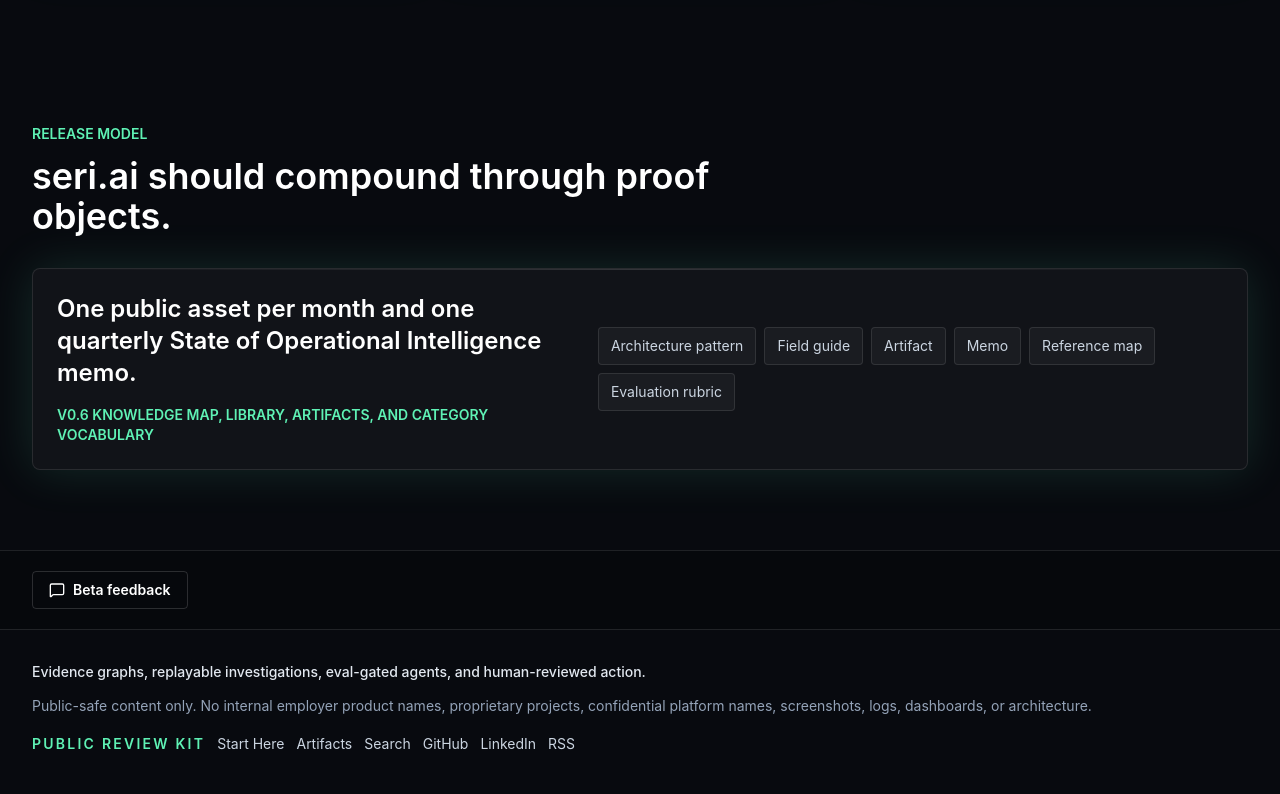
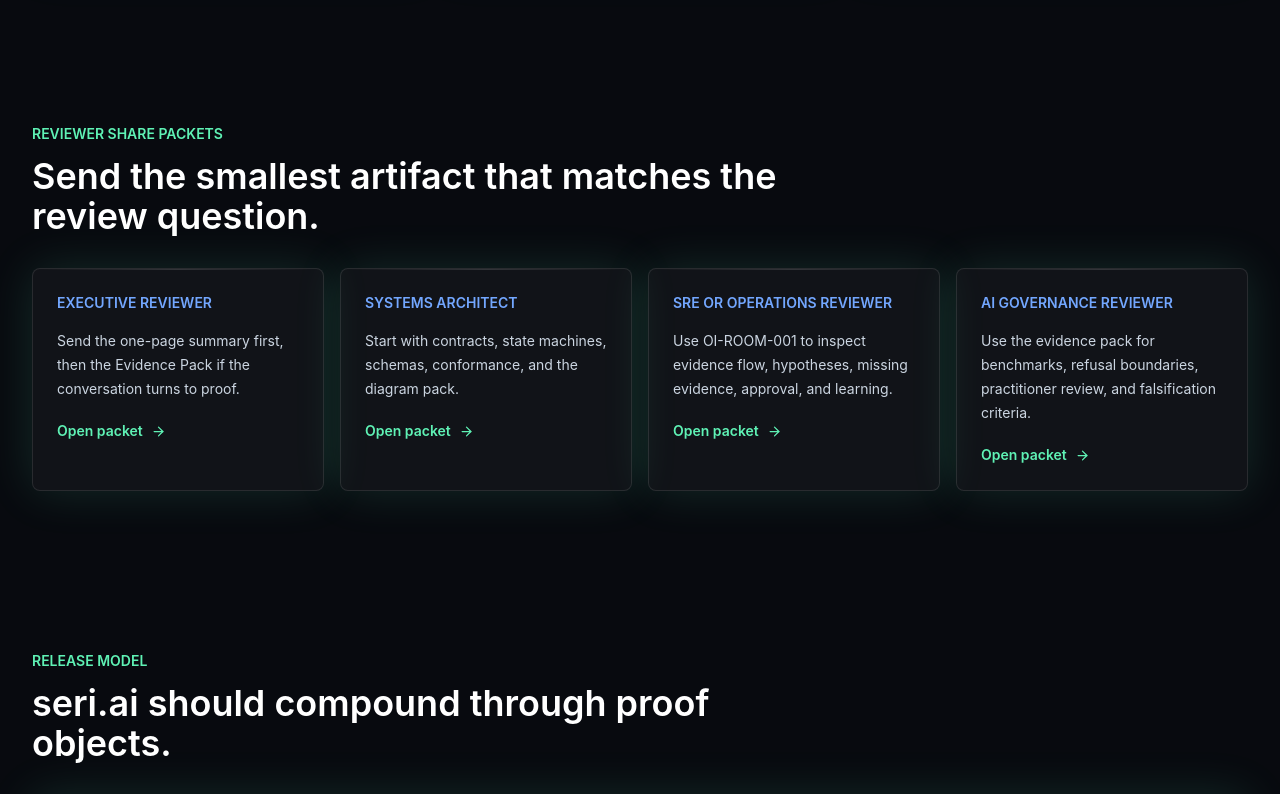
Before and after one commit to rseri17-code/seri-ai, a Next.js app: page /artifacts in a window 1280 px wide. Shown: the part 2120-2914 px from the top of the page. Built offline with nearby package versions, Linux system fonts and the light colour scheme; no server answers.

Commit message:
Add artifact reviewer share packets

```diff
--- a/app/artifacts/page.tsx
+++ b/app/artifacts/page.tsx
@@ -71,6 +71,13 @@ const downloadableArtifacts = [
   ["/downloads/oi-room-001-printable-walkthrough.pdf", "Walkthrough PDF", "Printable OI-ROOM-001 investigation packet for review conversations."]
 ] as const;
 
+const reviewerSharePackets = [
+  ["Executive reviewer", "/downloads/operational-intelligence-executive-summary.pdf", "Send the one-page summary first, then the Evidence Pack if the conversation turns to proof."],
+  ["Systems architect", "/wiki/operational-intelligence-reference-architecture", "Start with contracts, state machines, schemas, conformance, and the diagram pack."],
+  ["SRE or operations reviewer", "/downloads/oi-room-001-printable-walkthrough.pdf", "Use OI-ROOM-001 to inspect evidence flow, hypotheses, missing evidence, approval, and learning."],
+  ["AI governance reviewer", "/downloads/operational-intelligence-evidence-pack.pdf", "Use the evidence pack for benchmarks, refusal boundaries, practitioner review, and falsification criteria."]
+] as const;
+
 export default function ArtifactsPage() {
   return (
     <>
@@ -108,6 +115,20 @@ export default function ArtifactsPage() {
         </div>
       </Section>
 
+      <Section eyebrow="Reviewer share packets" title="Send the smallest artifact that matches the review question.">
+        <div className="grid gap-4 md:grid-cols-2 xl:grid-cols-4">
+          {reviewerSharePackets.map(([audience, href, description]) => (
+            <Link key={audience} href={href}>
+              <Card className="h-full border-signal/20 bg-signal/[0.04] transition hover:border-signal/45">
+                <p className="text-sm font-semibold uppercase text-signal">{audience}</p>
+                <p className="mt-4 text-sm leading-6 text-slate-300">{description}</p>
+                <p className="mt-5 inline-flex items-center gap-2 text-sm font-semibold text-mint">Open packet <ArrowRight size={15} /></p>
+              </Card>
+            </Link>
+          ))}
+        </div>
+      </Section>
+
       <Section eyebrow="Release model" title="seri.ai should compound through proof objects.">
         <Card className="grid gap-5 md:grid-cols-[1fr_1.2fr] md:items-center">
           <div>
--- a/public/eval-report.json
+++ b/public/eval-report.json
@@ -726,7 +726,7 @@
     "The knowledge base intentionally excludes confidential implementation details, so some questions will be refused or marked uncovered.",
     "Richer answer scoring should add model-judged qualitative grading once production AI keys are configured."
   ],
-  "generatedAt": "2026-07-26T03:59:39.174Z",
+  "generatedAt": "2026-07-26T04:08:17.112Z",
   "fixtureCount": 66,
   "passingFixtures": 66
 }
```
Also changed, not shown: scripts/validate-reference-package.mjs (+8 -0 lines).
